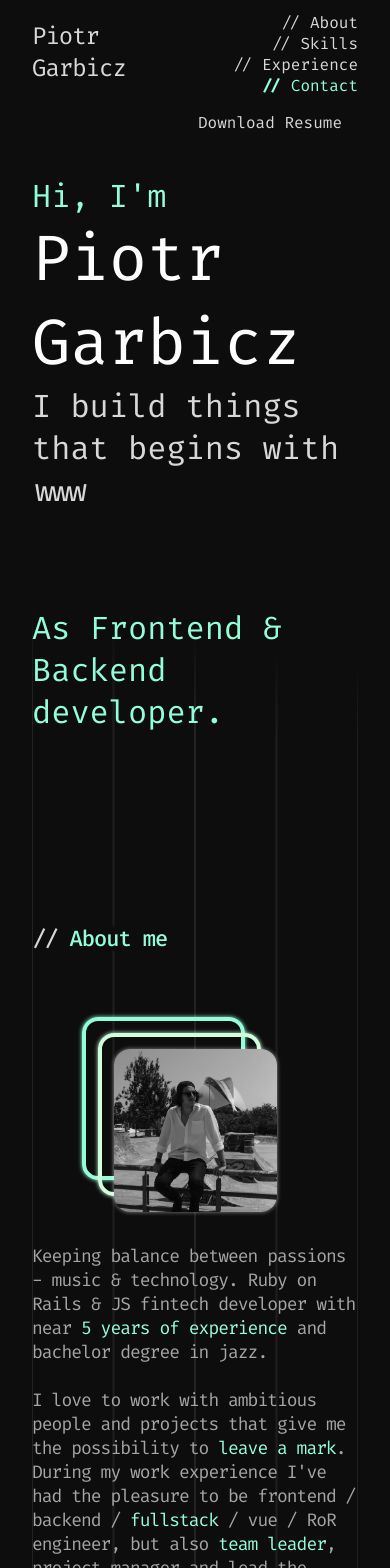
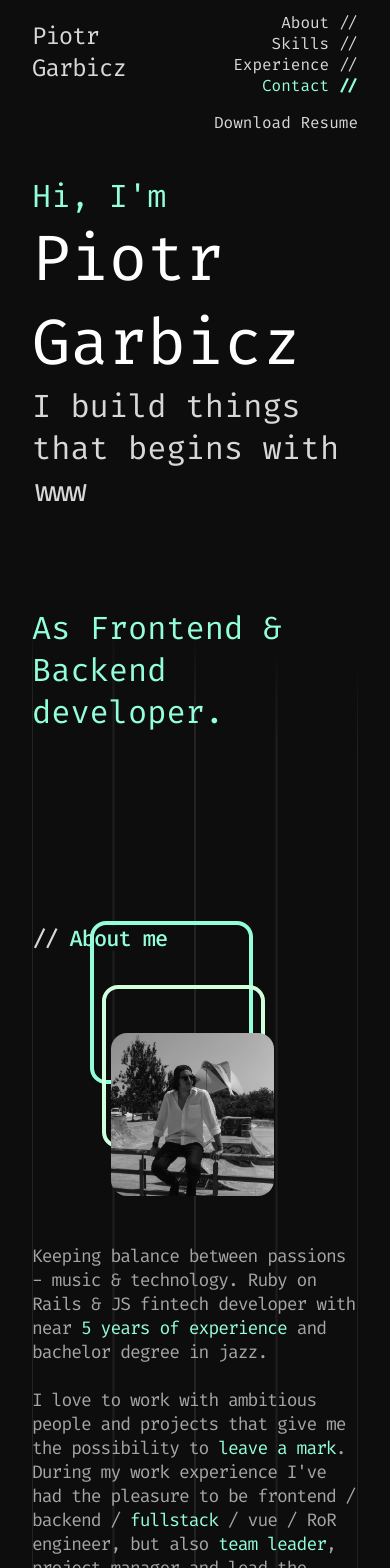
Before and after one commit to garbusbeach/portfolio, a Nuxt app: page / in a window 390 px wide. Shown: the top 1568 px of the page. Built offline with nearby package versions, Linux system fonts and the light colour scheme.

Commit message:
header animation + aboutme animation

```diff
--- a/components/about_me.vue
+++ b/components/about_me.vue
@@ -20,8 +20,79 @@
   </div>
 </template>
 
+<script setup lang="ts">
+
+  onMounted(() => {
+    const backdropPrimaryLight = document.querySelector('.backdrop .primary-light') as HTMLElement;
+    const backdropPrimary = document.querySelector('.backdrop .primary') as HTMLElement;
+    const image = document.querySelector('.photo .image') as HTMLElement;
+
+    let clientX =0, clientY=0, scrolled: number = 0;
+
+    const animateBox = function(event: MouseEvent | Event) {
+      // const x = event.clientX / window.innerWidth * 128 - 64;
+      // const y = event.clientY / window.innerHeight * 128 - 64;
+      // const x = event.clientX / window.innerWidth * 16 - 8;
+
+      if (typeof (event as MouseEvent).clientX === 'number') {
+        clientX = (event as MouseEvent).clientX;
+        clientY = (event as MouseEvent).clientY;
+        scrolled = window.scrollY;
+      } else {
+        // clientY = window.scrollY - scrolled  - image.getBoundingClientRect().top - image.offsetHeight / 2;
+        // scrolled = window.scrollY;
+        // console.log(window.scrollY - scrolled);
+        // if()
+        clientY = clientY + (window.scrollY - scrolled)/16;
+        scrolled = window.scrollY;
+      }
+
+      //calc x and y relative to var image position
+      let x = clientX - image.getBoundingClientRect().left - image.offsetWidth / 2;
+      let y = clientY - image.getBoundingClientRect().top - image.offsetHeight / 2;
+      x = x/16;
+      y = y/16;
+      let max = 64;
+      if (x > max) x = max;
+      if (x < -max) x = -max;
+      if (y > max) y = max;
+      if (y < -max) y = -max;
+
+      image.style.setProperty('transform', `translate(${x/4}px, ${y/4}px)`);
+
+      backdropPrimary.style.setProperty('top', `${y * 2}px`);
+      backdropPrimary.style.setProperty('left', `${x * 2}px`);
+      const shadow = ((Math.abs(x) + Math.abs(y)) * 2);
+      // backdropPrimary.style.setProperty('border-width', `${Math.abs(x) * 2}px`);
+      // backdropPrimary.style.setProperty('box-shadow', `0 0 ${shadow}px var(--primary), inset 0 0 ${shadow}px var(--primary)`);
+
+      backdropPrimaryLight.style.setProperty('top', `${y}px`);
+      backdropPrimaryLight.style.setProperty('left', `${x}px`);
+      // backdropPrimaryLight.style.setProperty('border-width', `${Math.abs(x) * 2}px`);
+      // backdropPrimaryLight.style.setProperty('box-shadow', `0 0 ${shadow}px var(--primaryLight), inset 0 0 ${shadow}px var(--primaryLight)`);
+
+      // document.getElementById('about')?.style.setProperty('--backdrop-margin-x', `${x}px;`);
+      // document.getElementById('about')?.style.setProperty('--backdrop-margin-y', `${y}px;`);
+
+      // backdrop.style.transform = `translate(-${x * 8}px, -${y * 8}px)`;
+      // image.style.transform = `translate(${x * 8}px, ${y * 8}px)`;
+      // primaryLight.style.transform = `translate(${x * 4}px, ${y * 4}px)`;
+      // primary.style.transform = `translate(${x * 2}px, ${y * 2}px)`;
+    };
+
+    document.onmousemove = animateBox;
+    document.onscroll = animateBox;
+  });
+</script>
+
 <style lang="scss">
   .about-me {
+    --backdrop-margin-x: 16px;
+    --backdrop-margin-y: 16px;
+    @media screen and (max-width: 1144px) {
+      --backdrop-margin-x: -16px;
+      --backdrop-margin-y: -16px;
+    }
     // border-image: linear-gradient(to right, red 1px, transparent 1px);
     // border-image-width: 100%;
 
@@ -60,7 +131,7 @@
           width: 100%;
           height: 100%;
           padding: 50%;
-          box-shadow: 0 0 4px rgba(255, 255, 255, 0.5);
+          // box-shadow: 0 0 64px rgba(255, 255, 255, 0.5);
           border-radius: 16px;
           background-image: url('~/assets/images/this_is_picture_of_me.jpg');
           background-size: cover;
@@ -82,26 +153,20 @@
             padding: calc(50% - 4px);
             box-sizing: content-box;
 
-            --backdrop-margin: 16px;
-
-            @media screen and (max-width: 1144px) {
-              --backdrop-margin: -16px;
-            }
-
             &.primary-light {
               z-index: 50;
-              top: var(--backdrop-margin);
-              left: var(--backdrop-margin);
+              top: var(--backdrop-margin-y);
+              left: var(--backdrop-margin-x);
               border: solid 4px var(--primary-light);
-              box-shadow: 0 0 4px var(--primary-light);
+              // box-shadow: 0 0 64px var(--primary-light), inset 0 0 64px var(--primary-light);
             }
 
             &.primary {
               z-index: 25;
-              top: calc(var(--backdrop-margin) * 2);
-              left: calc(var(--backdrop-margin) * 2);
+              top: calc(var(--backdrop-margin-y) * 2);
+              left: calc(var(--backdrop-margin-x) * 2);
               border: solid 4px var(--primary);
-              box-shadow: 0 0 4px var(--primary);
+              // box-shadow: 0 0 64px var(--primary), inset 0 0 64px var(--primary);
             }
           }
         }
--- a/components/header.vue
+++ b/components/header.vue
@@ -1,6 +1,6 @@
 <template>
   <div class="header">
-    <h2 class="title" ref="header">
+    <h2 class="title" :class="{'hidden': hidden}" ref="header">
       {{ props.title }}
     </h2>
   </div>
@@ -13,12 +13,13 @@
   }>();
 
   const header = ref() as Ref<HTMLElement>;
+  const hidden = ref(false);
   const currentHeader = useState('currentHeader', () => { return { title: '', anchor: '' } });
 
   const checkHeader = () => {
     if (
       window.scrollY >= header.value.offsetTop - 384 &&
-      window.scrollY <= header.value.offsetTop + (header.value.parentElement as HTMLElement).offsetHeight &&
+      window.scrollY <= header.value.offsetTop + (header.value.parentElement as HTMLElement).offsetHeight + 384 &&
       currentHeader.value.title != props.title
     ) {
       currentHeader.value = {
@@ -27,6 +28,14 @@
       };
     }
   }
+
+  watch(currentHeader, (header) => {
+    if (header.title == props.title) {
+      hidden.value = true;
+    } else {
+      hidden.value = false;
+    }
+  });
 
   onMounted(() => {
     checkHeader();
@@ -72,6 +81,12 @@
       font-weight: 500;
       letter-spacing: var(--condensed);
       display: inline-block;
+      transition: all linear 0.3s;
+      opacity: 1;
+
+      &.hidden {
+        opacity: 0;
+      }
 
       @media screen and (max-width: 1272px) {
         max-width: calc(50vw - 100px);
--- a/components/nav.vue
+++ b/components/nav.vue
@@ -130,6 +130,10 @@
       color: var(--primary);
       font-size: 32px;
       span { color: var(--light); }
+
+      @media screen and (max-width: 720px) {
+        font-size: 24px;
+    }
     }
 
     .section {
@@ -218,12 +222,17 @@
           transition: all linear 0.1s;
         }
 
+        @media screen and (max-width: 520px) {
+          &:not(.btn):before { content: ''; }
+          &:not(.btn):after { content: ' //'; }
+        }
+
         &.btn {
           display: block;
           margin-top: 8px;
           // display: inline;
           font-weight: 500;
-          margin-right: 16px;
+          // margin-right: 16px;
         }
       }
     }
```
